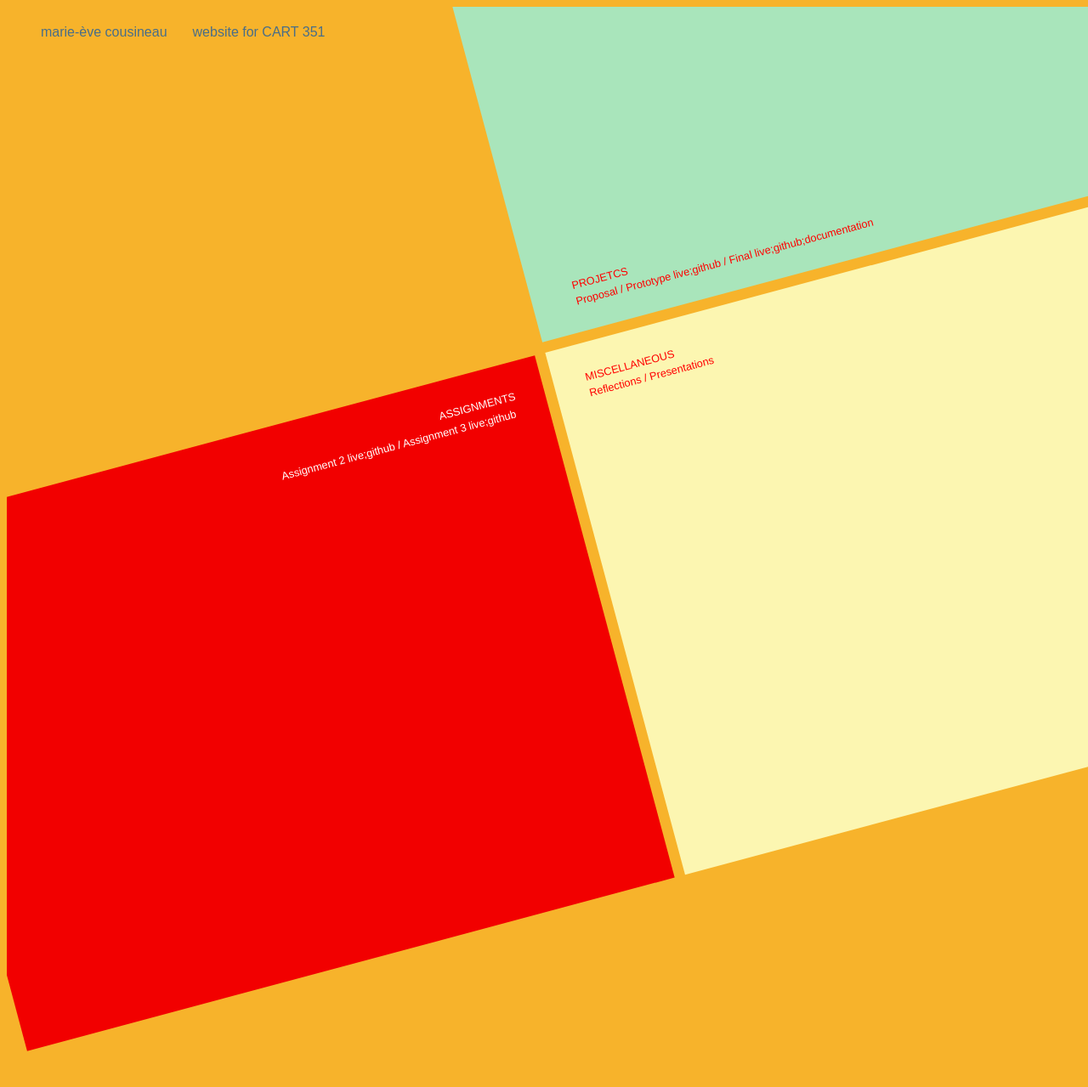
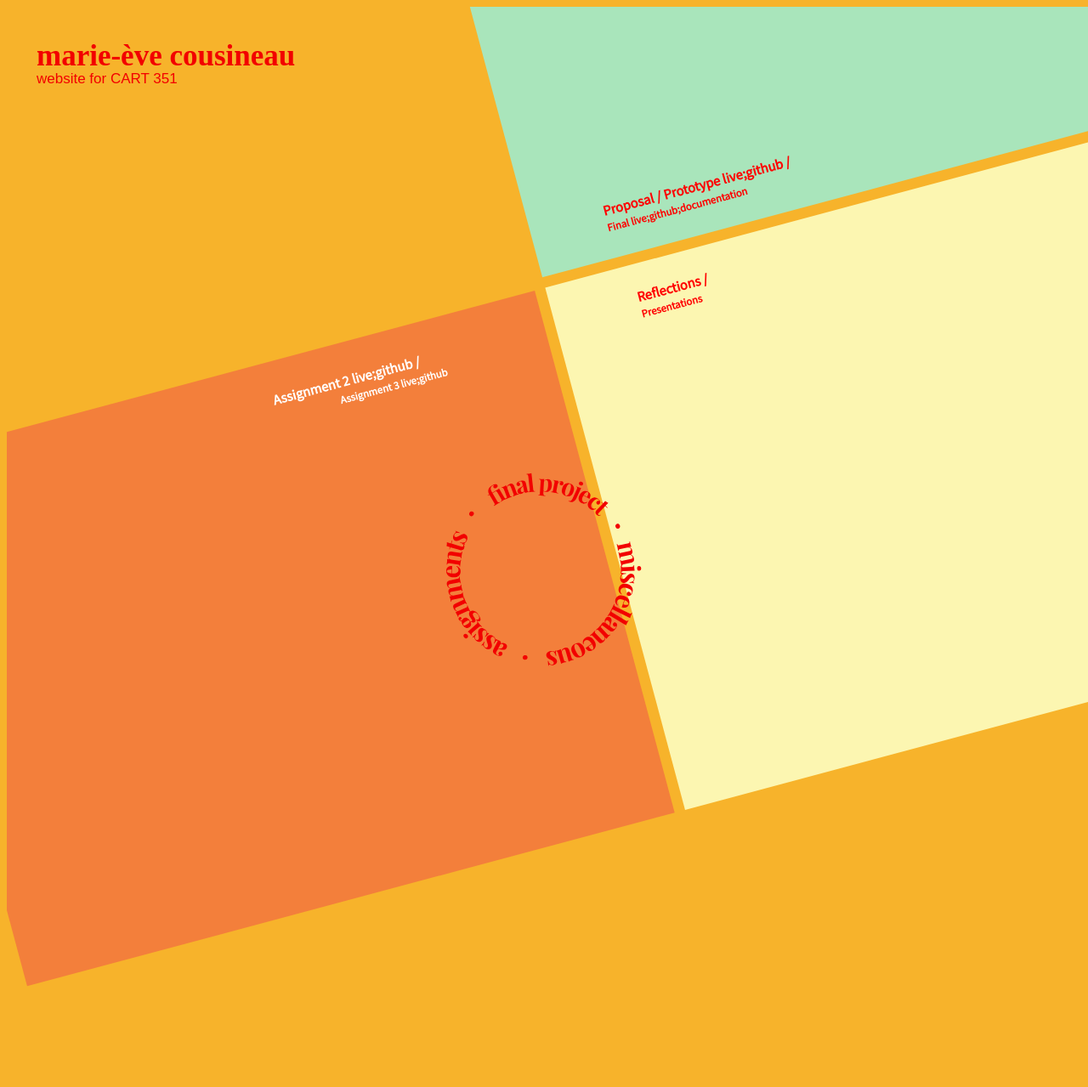
Before and after one commit to evoucou/CART351, a PHP site: page /personalwebsite/index.html in a window 1280 px wide. Shown: the top 1279 px of the page at 85% size. Run offline with PHP 8.4, Linux system fonts and the light colour scheme.

Commit message:
New fonts

```diff
--- a/personalwebsite/css/main.css
+++ b/personalwebsite/css/main.css
@@ -1,3 +1,4 @@
+@import url('https://fonts.googleapis.com/css?family=Playfair+Display|Source+Sans+Pro');
 
 html {
   background-color: #F7B32B;
@@ -7,17 +8,31 @@ html {
 header {
   position: fixed;
   float: left;
-    margin-top: 5px;
+  padding-top: 15px;
+  padding-left: 35px;
 }
 
-header ul {
-  list-style-type: none;
+h1 {
+  font-family: Playfair;
+  font-size: 35px;
+  font-weight: bolder;
+  color: #F20000;
 }
 
-header ul li {
-display: inline-block;
-color: #496e88;
-margin-right: 30px;
+h2 {
+  font-size: 17px;
+  color: #F20000;
+  font-weight: normal;
+  margin-top: -27px;
+}
+
+main #titles {
+  position: absolute;
+  width: 230px;
+  height: 230px;
+  left: 50%;
+  top: 50%;
+  transform: translate(-50%, -50%);
 }
 
 main svg {
@@ -26,6 +41,11 @@ main svg {
 }
 
 main svg text {
-  font-size: 10px;
-z-index: 1;
+font-size: 13px;
+font-family: 'Source Sans Pro', sans-serif;
+font-weight: bold;
 }
+
+main svg text tspan {
+font-size: 10px;
+}
--- a/personalwebsite/index.html
+++ b/personalwebsite/index.html
@@ -11,30 +11,30 @@
 
   <!-- the header div -->
 <header>
-  <ul><li>marie-ève cousineau</li><li>website for CART 351</li></ul>
+    <h1>marie-ève cousineau</h1>
+    <h2>website for CART 351</h2>
 </header>
 
     <!-- the main div -->
 <main>
-<svg viewBox="240 0 1000 1000">
+<img src="sources/titles.svg" id="titles">
+<svg viewBox="240 60 1000 1000">
   <!-- Right upper rectangle -->
   <rect x="630" y='60' width="650" height="430" fill='#A9E5BB' transform='rotate(-15)' />
-  <text x="0" y="470" style="fill:red;" transform='rotate(-15)'>Several lines:
-     <tspan x="670" y="450">PROJETCS</tspan>
-     <tspan x="670" y="465">Proposal / Prototype live;github / Final live;github;documentation</tspan>
+  <text x="700" y="450" style="fill:red;" transform='rotate(-15)'>Proposal / Prototype live;github /
+     <tspan x="700" y="465">Final live;github;documentation</tspan>
    </text>
   <!-- left upper rectangle -->
 
     <!-- Left lower rectangle -->
-  <rect x="0" y="500" width="620" height="500" fill='#F20000' transform='rotate(-15)' />
-  <text x="0" y="470" style="fill:white;" transform='rotate(-15)'>Several lines:
-     <tspan x="520" y="535">ASSIGNMENTS</tspan>
-     <tspan x="365" y="551">Assignment 2 live;github / Assignment 3 live;github</tspan>
+  <rect x="0" y="500" width="620" height="500" fill='#F37F3B' transform='rotate(-15)' />
+  <text x="360" y="540" style="fill:white;" transform='rotate(-15)'>Assignment 2 live;github /
+     <tspan x="420" y="555">Assignment 3 live;github</tspan>
    </text>
   <!-- Right lower rectangle -->
   <rect x="630" y='500' width="650" height="500" fill='#FCF6B1' transform='rotate(-15)' />
-  <text x="660" y="535" style="fill:red;" transform='rotate(-15)'>MISCELLANEOUS
-     <tspan x="660" y="550">Reflections / Presentations</tspan>
+  <text x="710" y="535" style="fill:red;" transform='rotate(-15)'>Reflections /
+     <tspan x="710" y="550">Presentations</tspan>
    </text>
 </svg>
 </main>
```
Also changed, not shown: personalwebsite/sources/titles.svg (added).
